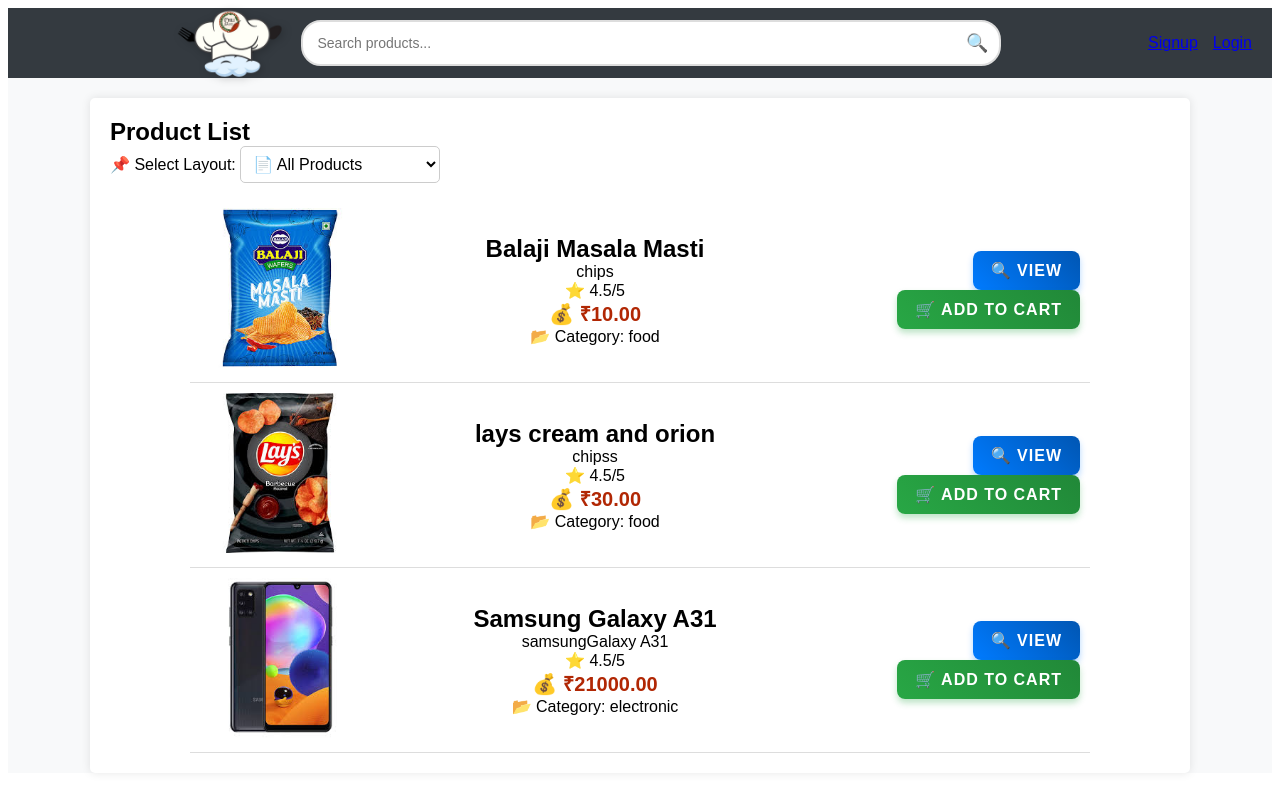
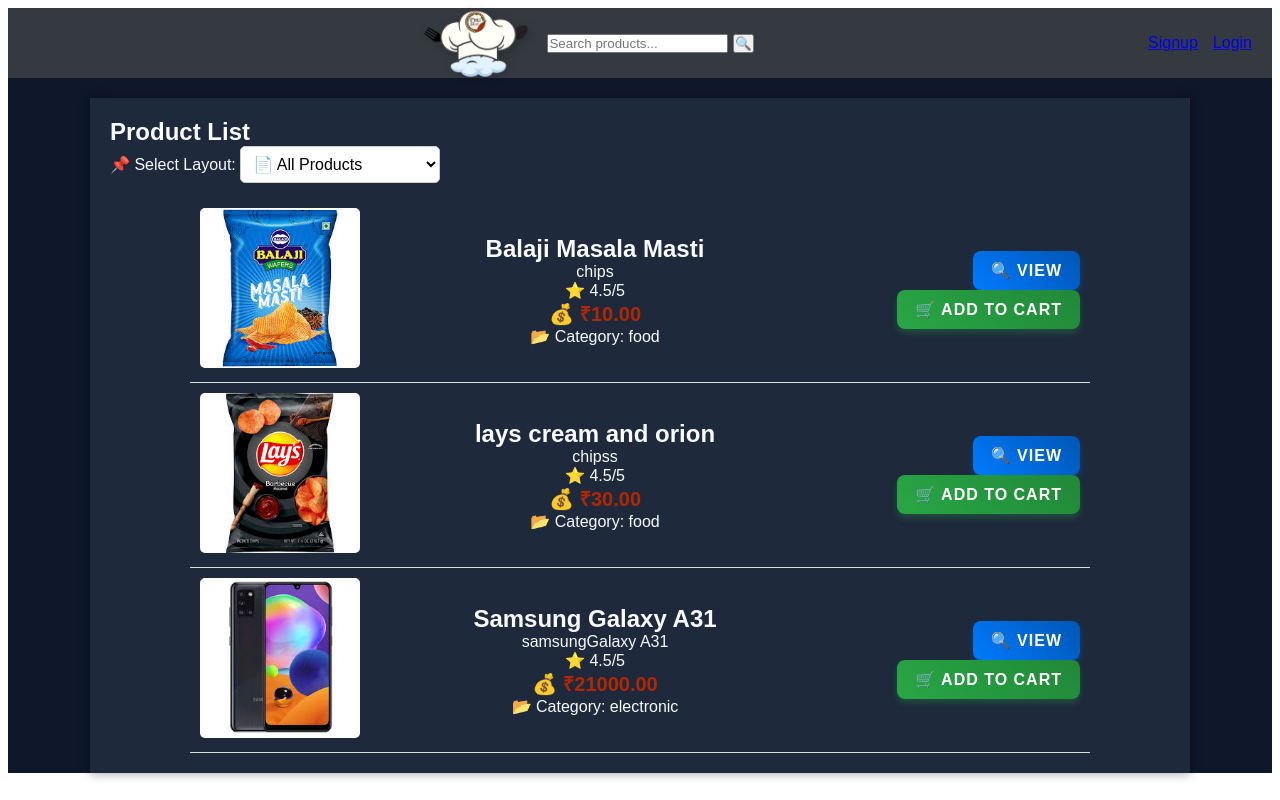
Before and after one commit to Luphonix-Prime/Ecommerce_store, a Django app: page /products/ in a window 1280 px wide. Run offline with Django 5.2, Linux system fonts and the light colour scheme; data comes from the database, SQL or seed files in the repository; both versions use the stored data as it was after the commit.

Commit message:
update store styles with new background colors and product card hover effects

```diff
--- a/store/static/css/base.css
+++ b/store/static/css/base.css
@@ -1,6 +1,6 @@
 /* Reset styles only within .store-container */
 .store-container * {
-    margin: 0;
+    margin: 0 ;
     padding: 0;
     box-sizing: border-box;
     font-family: Arial, sans-serif;
@@ -8,7 +8,7 @@
 
 /* Store-specific body styling */
 .store-container {
-    background-color: #f8f9fa;
+    background-color: #0f172a !important;
 }
 
 /* Navbar */
@@ -139,48 +139,56 @@
     max-width: 1100px;
     margin: 20px auto;
     padding: 20px;
-    background: white;
-    box-shadow: 0px 0px 10px rgba(0, 0, 0, 0.1);
-    border-radius: 5px;
+    background: #1e293b;
+    color: #f8fafc;
+    box-shadow: 0px 0px 10px rgba(0, 0, 0, 0.4);
+    /* border-radius: 5px; */
 }
 
-/* Search Box */
-.store-search-form {
-    display: flex;
-    align-items: center;
-    background: white;
-    border: 2px solid #ddd;
-    border-radius: 20px;
-    padding: 5px;
-    width: 700px;
-    transition: all 0.3s ease-in-out;
+/* Product Card */
+.store-product-card {
+    background: #1e293b;
+    border-radius: 10px;
+    overflow: hidden;
+    transition: transform 0.3s ease, box-shadow 0.3s ease;
+    position: relative;
+    cursor: pointer;
 }
 
-.store-search-form input {
-    border: none;
-    outline: none;
-    padding: 8px 10px;
+.store-product-card img {
     width: 100%;
-    font-size: 14px;
-    border-radius: 20px;
+    height: auto;
+    display: block;
+    transition: transform 0.3s ease-in-out, filter 0.3s ease-in-out;
 }
 
-.store-search-form button {
-    background: none;
-    border: none;
-    cursor: pointer;
-    font-size: 18px;
-    padding: 5px;
-    transition: transform 0.2s ease;
+.store-product-details {
+    padding: 15px;
+    text-align: center;
+    color: white;
 }
 
-.store-search-form button:hover {
-    transform: scale(1.1);
+.store-product-title {
+    font-size: 18px;
+    font-weight: bold;
 }
 
-.store-search-form input:focus {
-    border-color: #28a745;
-    box-shadow: 0 0 8px rgba(40, 167, 69, 0.5);
+.store-product-price {
+    font-size: 16px;
+    color: #FFD700;
+    font-weight: bold;
+    margin-top: 5px;
+}
+
+/* Hover Effects */
+.store-product-card:hover {
+    transform: scale(1.05);
+    box-shadow: 0 10px 20px rgba(255, 215, 0, 0.4);
+}
+
+.store-product-card:hover img {
+    transform: scale(1.1);
+    filter: brightness(1.2);
 }
 
 /* Responsive */
```
Also changed, not shown: db.sqlite3.
